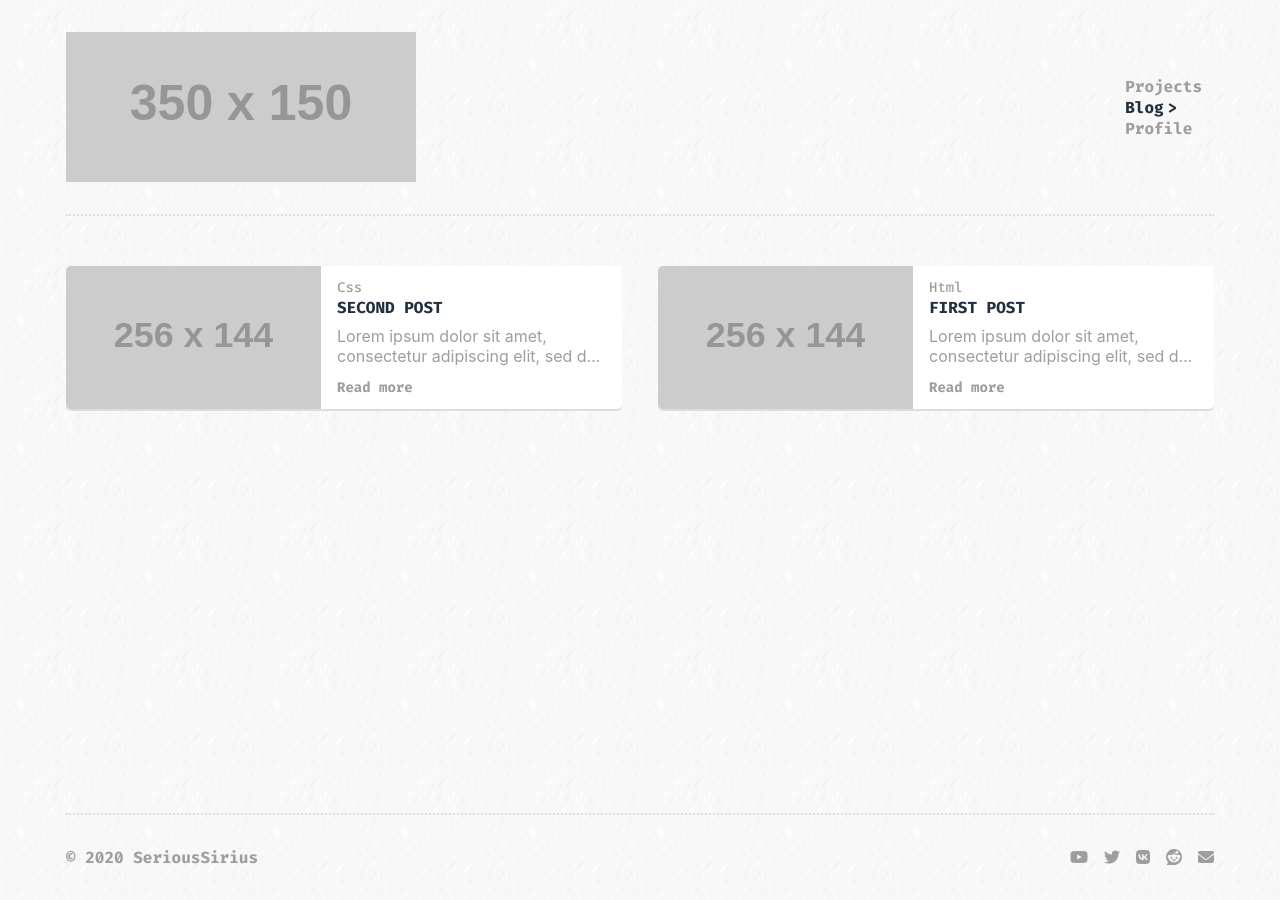
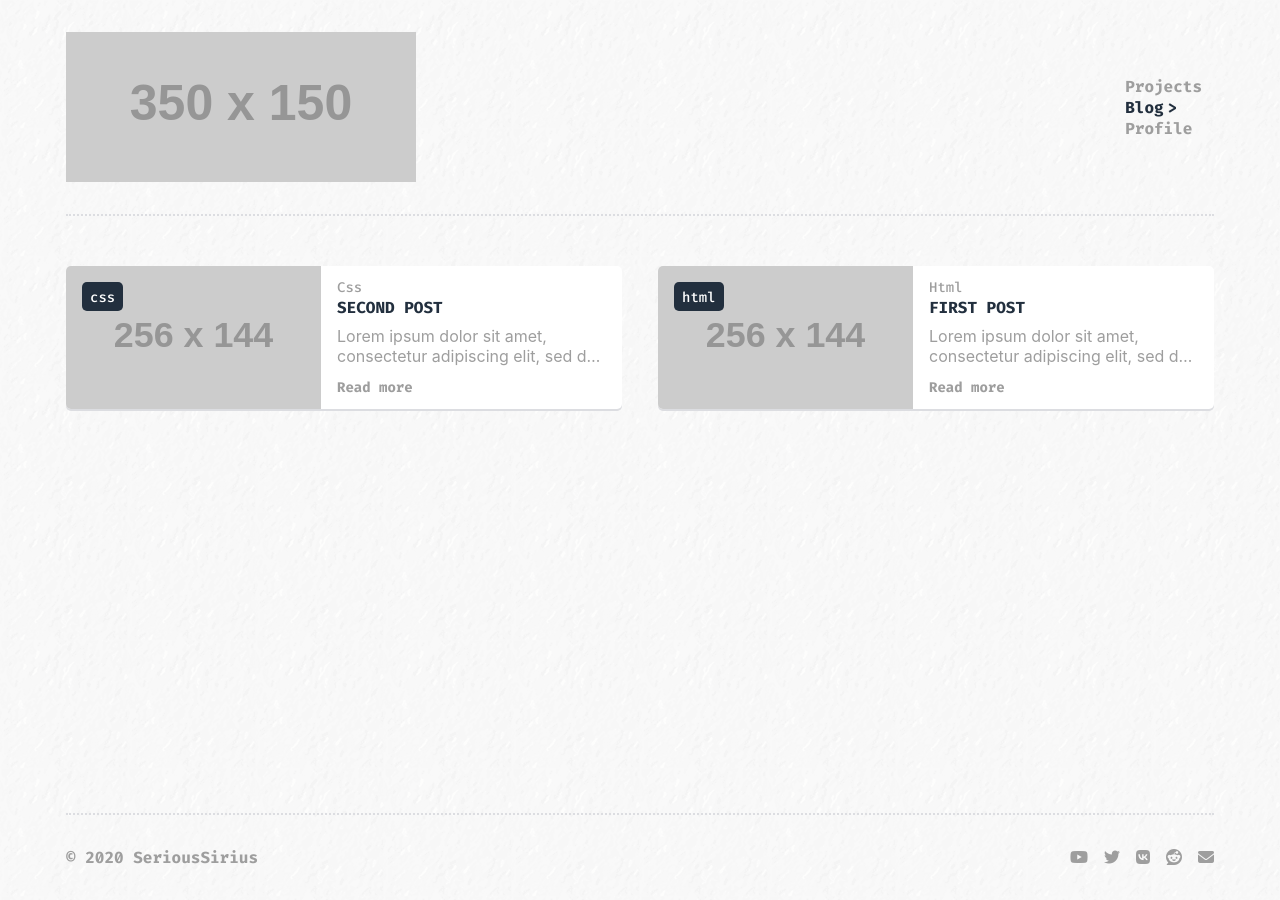
Before and after one commit to serioussirius/serioussirius.github.io, a Jekyll site: the page built from blog/index.html, in a window 1280 px wide. Built offline with Jekyll 4.4.1, drawn with Linux system fonts in a browser that asks for light colours; nearby versions of some CDN libraries.

Commit message:
Added tags to posts

```diff
--- a/_posts/2020-08-29-first-post.md
+++ b/_posts/2020-08-29-first-post.md
@@ -2,6 +2,7 @@
 # Post thumbnail on blog page
 thumbnail: https://via.placeholder.com/256x144
 title: "First Post"
+tags: html
 category: html
 description: Lorem ipsum dolor sit amet, consectetur adipiscing elit, sed do eiusmod tempor incididunt ut labore et dolore magna aliqua.
 # Post page settings
--- a/_posts/2020-08-29-second-post.md
+++ b/_posts/2020-08-29-second-post.md
@@ -2,6 +2,7 @@
 # Post thumbnail on blog page
 thumbnail: https://via.placeholder.com/256x144
 title: "Second Post"
+tags: css
 category: css
 description: Lorem ipsum dolor sit amet, consectetur adipiscing elit, sed do eiusmod tempor incididunt ut labore et dolore magna aliqua.
 # Post page settings
--- a/blog/index.html
+++ b/blog/index.html
@@ -10,6 +10,9 @@ css: /css/blog.min.css
             <div class="posts__item itemBg">
                 <div class="item__row">
                     <div class="post__thumbnail thumbnail">
+                        <div class="thumbnail__tags">
+                            <span>{{ post.tags }}</span>
+                        </div>
                         <a href="{{ post.url }}">
                             <img src="{{ post.thumbnail }}" alt="{{ post.title }}">
                         </a>
```
Also changed, not shown: _social-media/artstation.md (+1 -0 lines).
